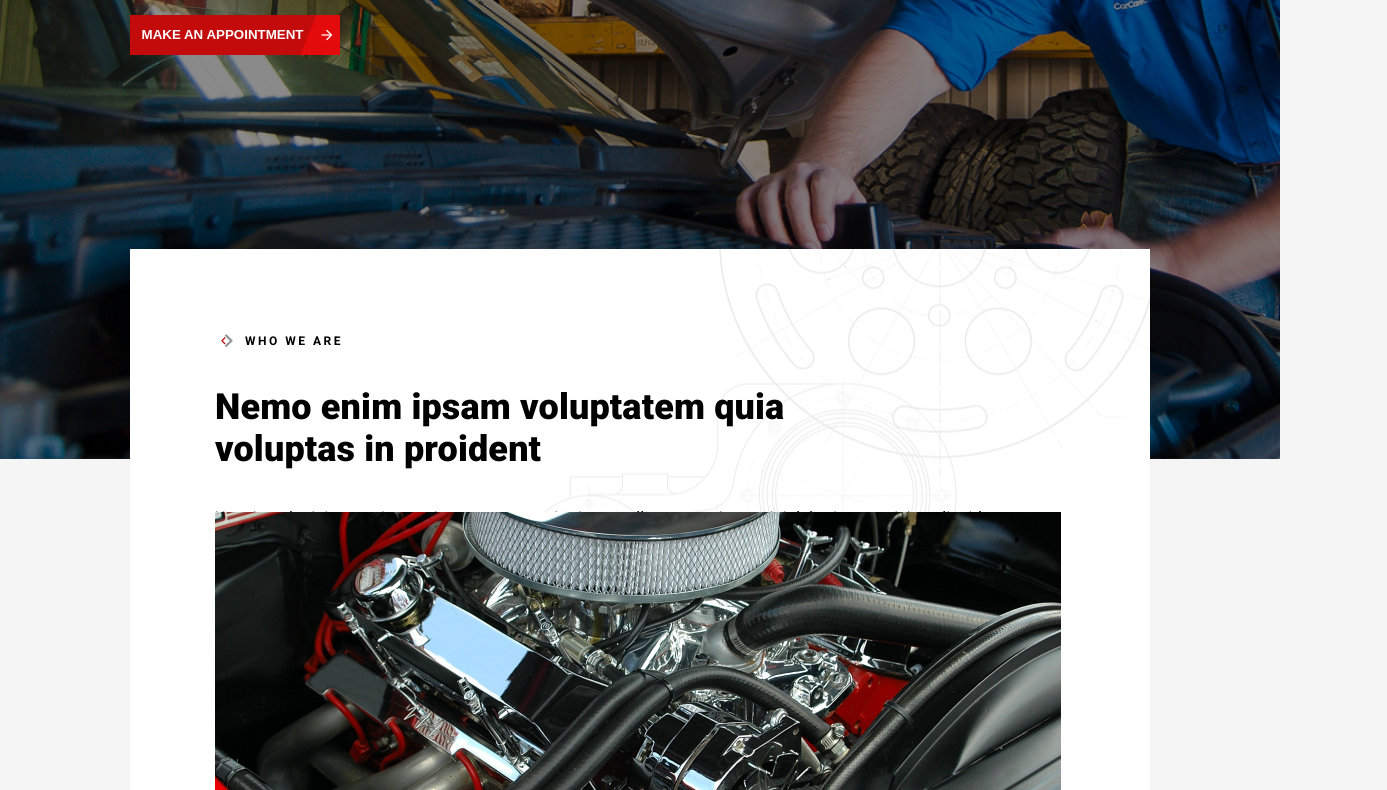
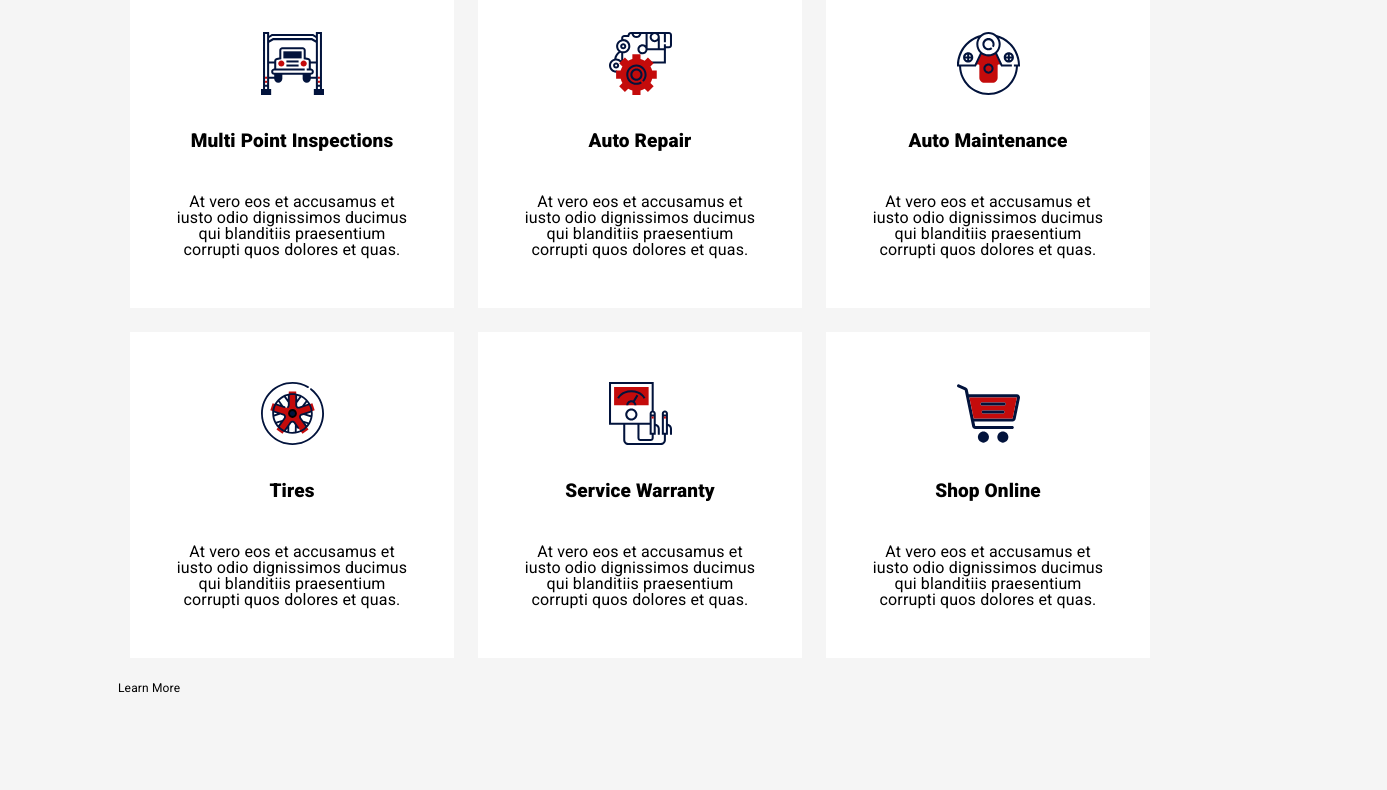
Before and after one commit to Igor-Grafov/Car-Repair, a plain HTML site: page index.html in a window 1280 px wide. Shown: the part 341-1131 px from the top of the page, 1387 px wide, since content can reach past the window. Drawn offline with Linux system fonts and the light colour scheme; files whose address does not match are found by name.

Commit message:
remake services

```diff
--- a/index.html
+++ b/index.html
@@ -9,7 +9,7 @@
     <title>Car Repair</title>
   </head>
   <body>
-    <header class="header">
+    <header hidden class="header">
       <div class="header__inner">
         <div class="header__container">
           <div class="header__top">
@@ -117,7 +117,7 @@
       </div>
     </header>
     <main class="main">
-      <section class="about">
+      <section hidden class="about">
         <div class="about__container">
           <div class="about__inner">
             <div class="about__header titles">
@@ -143,11 +143,11 @@
           </div>
         </div>
       </section>
-      <div class="promise">
+      <div hidden class="promise">
         <div class="promise__container">
           <div class="promise__header titles">
             <div class="titles__label">Our promise to you</div>
-            <div class="titles__item titles__item_margin">
+            <div class="titles__item">
               <h2>Sed perspiciatis omnis iste natus</h2>
             </div>
           </div>
@@ -203,7 +203,106 @@
           </div>
         </div>
       </div>
-      <div class="our-services">
+      <div class="services">
+        <div class="services__container">
+          <div class="services__header titles">
+            <div class="titles__label">Our Services</div>
+            <div class="titles__item">
+              <h2>Sed perspiciatis omnis iste natus</h2>
+            </div>
+          </div>
+          <!-- flex контейнер -->
+          <div class="services__items">
+            <!-- flex элемент -->
+            <div class="services__item">
+              <!-- контент -->
+              <div class="item-services">
+                <div class="item-services__icon">
+                  <img src="img/car_bay.svg" alt="icon">
+                </div>
+                <div class="item-services__title item-title">
+                  Multi Point Inspections
+                </div>
+                <div class="item-services__text item-text">
+                  At vero eos et accusamus et iusto odio dignissimos ducimus qui blanditiis praesentium corrupti quos dolores et quas.
+                </div>
+              </div>
+            </div>
+            <div class="services__item">
+              <!-- контент -->
+              <div class="item-services">
+                <div class="item-services__icon">
+                  <img src="img/auto-repair.svg" alt="icon">
+                </div>
+                <div class="item-services__title item-title">
+                  Auto Repair
+                </div>
+                <div class="item-services__text item-text">
+                  At vero eos et accusamus et iusto odio dignissimos ducimus qui blanditiis praesentium corrupti quos dolores et quas.
+                </div>
+              </div>
+            </div>
+            <div class="services__item">
+              <!-- контент -->
+              <div class="item-services">
+                <div class="item-services__icon">
+                  <img src="img/auto-maintenance.svg" alt="icon">
+                </div>
+                <div class="item-services__title item-title">
+                  Auto Maintenance
+                </div>
+                <div class="item-services__text item-text">
+                  At vero eos et accusamus et iusto odio dignissimos ducimus qui blanditiis praesentium corrupti quos dolores et quas.
+                </div>
+              </div>
+            </div>
+            <div class="services__item">
+              <!-- контент -->
+              <div class="item-services">
+                <div class="item-services__icon">
+                  <img src="img/tires.svg" alt="icon">
+                </div>
+                <div class="item-services__title item-title">
+                  Tires
+                </div>
+                <div class="item-services__text item-text">
+                  At vero eos et accusamus et iusto odio dignissimos ducimus qui blanditiis praesentium corrupti quos dolores et quas.
+                </div>
+              </div>
+            </div>
+            <div class="services__item">
+              <!-- контент -->
+              <div class="item-services">
+                <div class="item-services__icon">
+                  <img src="img/service-warranty.svg" alt="icon">
+                </div>
+                <div class="item-services__title item-title">
+                  Service Warranty
+                </div>
+                <div class="item-services__text item-text">
+                  At vero eos et accusamus et iusto odio dignissimos ducimus qui blanditiis praesentium corrupti quos dolores et quas.
+                </div>
+              </div>
+            </div>
+            <div class="services__item">
+              <!-- контент -->
+              <div class="item-services">
+                <div class="item-services__icon">
+                  <img src="img/shop-online.svg" alt="icon">
+                </div>
+                <div class="item-services__title item-title">
+                  Shop Online
+                </div>
+                <div class="item-services__text item-text">
+                  At vero eos et accusamus et iusto odio dignissimos ducimus qui blanditiis praesentium corrupti quos dolores et quas.
+                </div>
+              </div>
+            </div>
+            <a href="#" class="services__button">Learn More</a>
+          </div>
+        </div>
+      </div>
+      <!-- <div class="our-services">
         <div class="our-services__container">
           <div class="our-services__header titles">
             <div class="titles__label">Our services</div>
@@ -284,9 +383,9 @@
           <button class="main-button button-promise">
             <a href="#" class="button__link">Learn More</a>
           </button>
-        </div>
+        </div> -->
       </div>
-      <div class="customers">
+      <div hidden class="customers">
         <div class="customers__container">
           <div class="customers__inner">
             <div class="customers__header titles">
@@ -326,7 +425,7 @@
           </div>
         </div>
       </div>
-      <div class="impact">
+      <div hidden class="impact">
         <div class="impact__container">
           <div class="impact__inner">
             <div class="impact__header titles">
@@ -398,7 +497,7 @@
         </div>
       </div>
     </main>
-    <footer class="footer">
+    <footer hidden class="footer">
       <div class="footer__inner">
         <div class="footer__container">
           <div class="footer__top">
```
